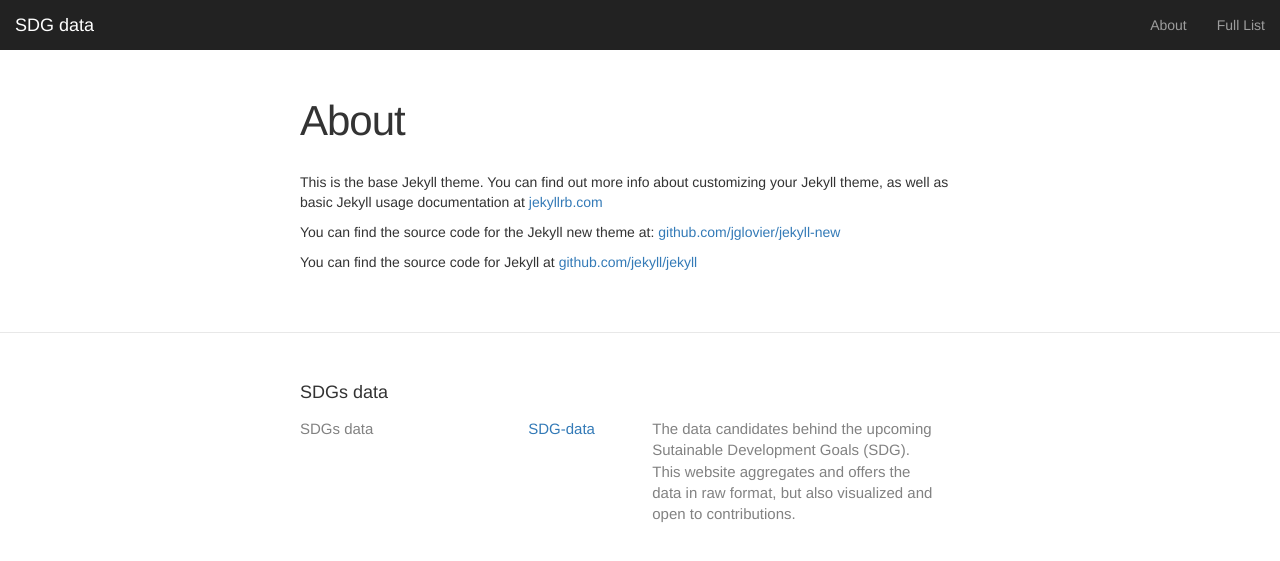
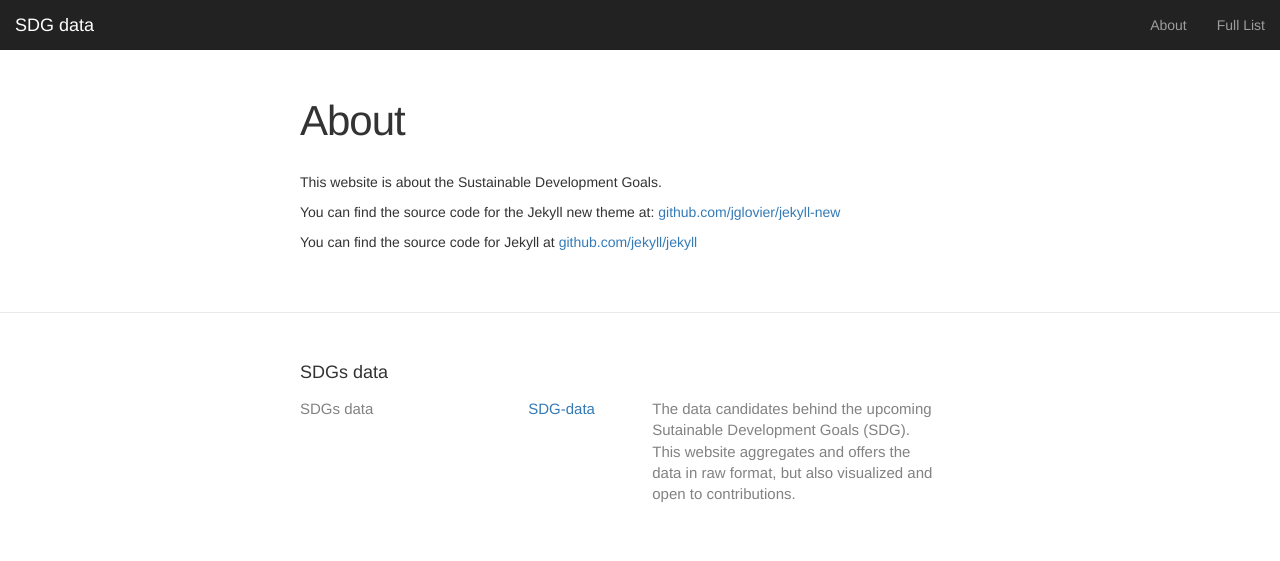
Before and after one commit to SDG-data/web, a Jekyll site: the page built from about.md, in a window 1280 px wide. Shown: the top 561 px of the page. Built offline with Jekyll 4.4.1, drawn with Linux system fonts in a browser that asks for light colours.

Commit message:
Fix aan explanation.

```diff
--- a/about.md
+++ b/about.md
@@ -4,7 +4,7 @@
 permalink: /about/
 ---
 
-This is the base Jekyll theme. You can find out more info about customizing your Jekyll theme, as well as basic Jekyll usage documentation at [jekyllrb.com](http://jekyllrb.com/)
+This website is about the Sustainable Development Goals.
 
 You can find the source code for the Jekyll new theme at: [github.com/jglovier/jekyll-new](https://github.com/jglovier/jekyll-new)
 
```
